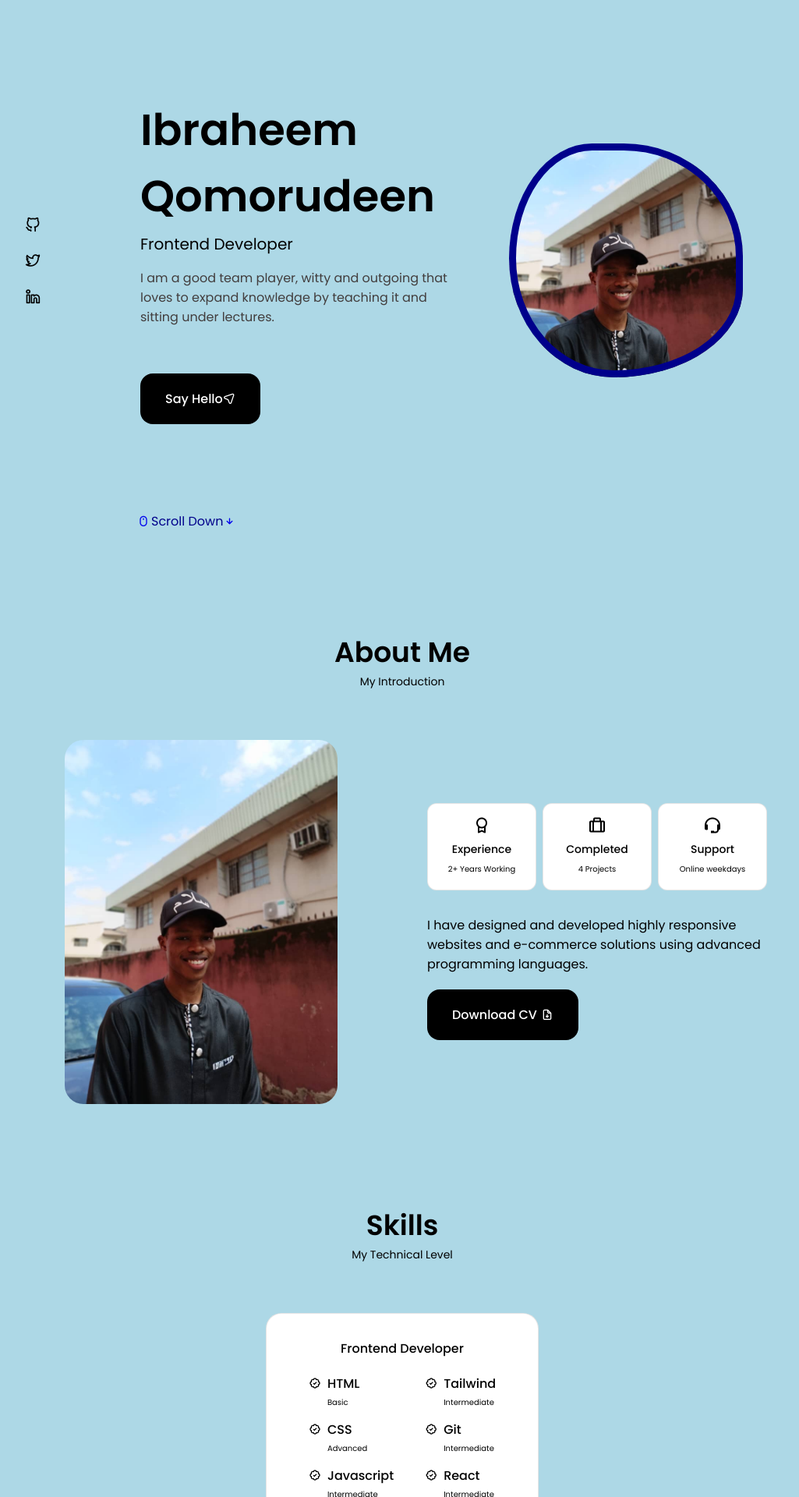
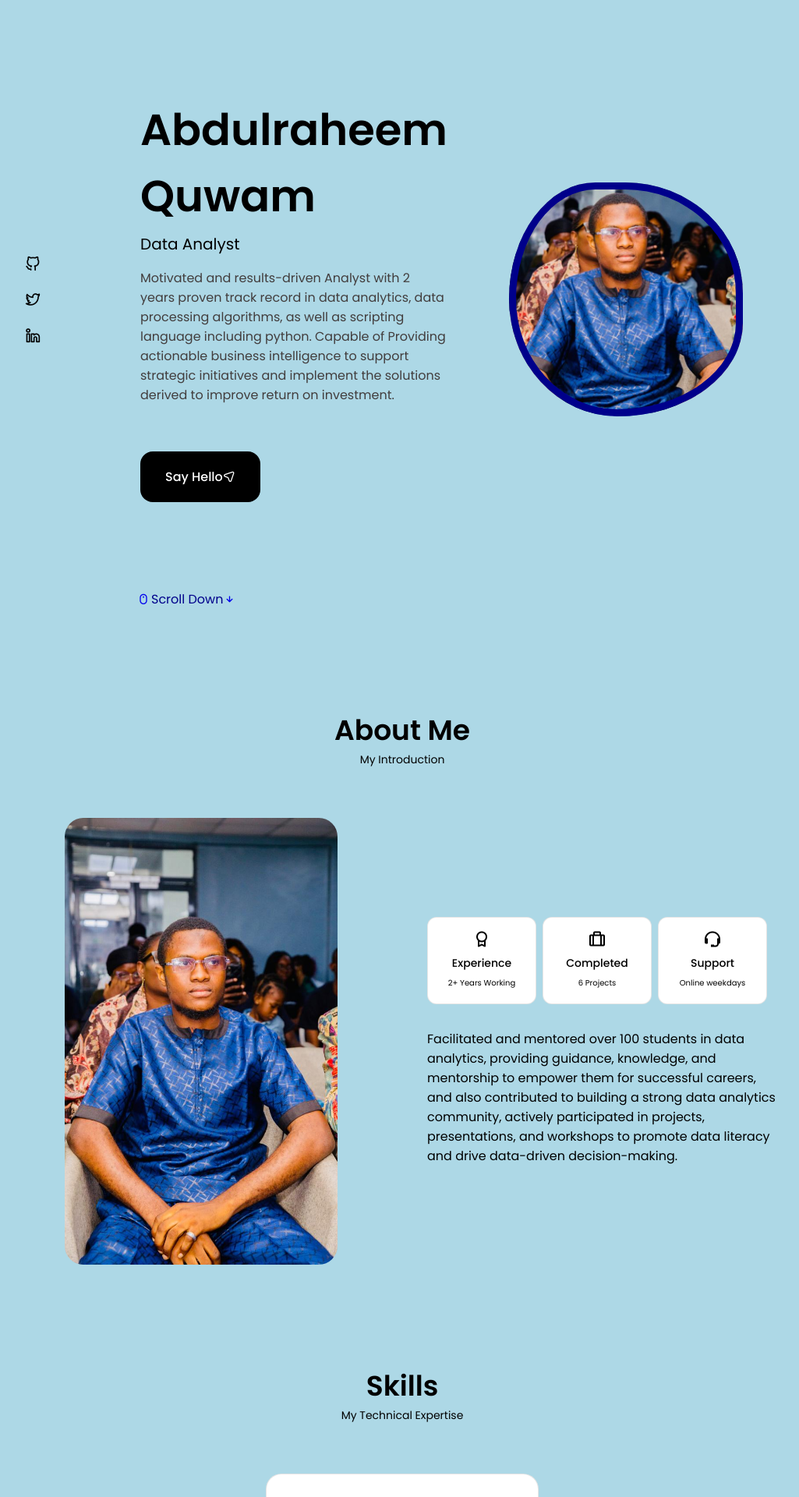
Before and after one commit to tarrmmy/Personal-Portfolio, a React (Create React App) app: page / in a window 1280 px wide. Shown: the part 60-1980 px from the top of the page at 78% size, without its empty margins (124-1149 px from the left). Built offline with nearby package versions, Linux system fonts and the light colour scheme.

Commit message:
dev changes

```diff
--- a/src/components/about/About.jsx
+++ b/src/components/about/About.jsx
@@ -1,6 +1,6 @@
 import React from 'react'
-import profile from '../../assets/profile.jpg'
-import CV from '../../assets/Ibraheem.pdf'
+import profile from '../../assets/quams.jpg'
+// import CV from '../../assets/Ibraheem.pdf'
 import Info from './info'
 import './about.css'
 
@@ -16,13 +16,14 @@ const About = () => {
             <div className="about__data">
                 <Info />
                 <p className="about__description">
-                    I have designed and developed highly responsive websites and e-commerce
-                    solutions using advanced programming languages.
+                    Facilitated and mentored over 100 students in data analytics, providing guidance,
+                    knowledge, and mentorship to empower them for successful careers, and also contributed to building a strong data analytics community, actively participated in projects, presentations, and workshops to promote data literacy and drive
+                    data-driven decision-making.
                 </p>
-                <a download="" href={CV} className="button button--flex">
+                {/* <a download="" href={CV} className="button button--flex">
                     Download CV
                     <i class="uil uil-file-download" style={{marginLeft: '5px'}}></i>
-                </a>
+                </a> */}
             </div>
         </div>
     </section>
--- a/src/components/about/info.jsx
+++ b/src/components/about/info.jsx
@@ -12,7 +12,7 @@ const Info = () => {
         <div className="about__box">
             <i class='bx bx-briefcase-alt about__icon'></i>
             <h3 className="about__title">Completed</h3>
-            <span className="about__subtitle">4 Projects</span>
+            <span className="about__subtitle">6 Projects</span>
         </div>
 
         <div className="about__box">
--- a/src/components/contact/Contact.jsx
+++ b/src/components/contact/Contact.jsx
@@ -8,7 +8,7 @@ const Contact = () => {
     const sendEmail = (e) => {
       e.preventDefault();
 
-      emailjs.sendForm('service_dthdief', 'template_3p5y6mo', form.current, 'XXn473A5KvbQD5MRH')
+      emailjs.sendForm('service_dthdief', 'template_wpkxy2f', form.current, 'RIliLaLzHEKjL7QQMkVpY')
         e.target.reset()
     };
 
@@ -25,7 +25,7 @@ const Contact = () => {
                     <div className="contact__card">
                         <i className="bx bx-mail-send contact__card-icon"></i>
                         <h3 className="contact__card-title">Email</h3>
-                        <span className="contact__card-data">tarrmmy@gmail.com</span>
+                        <span className="contact__card-data">devquams@gmail.com</span>
                         <a href="mailto:tarrmmy@gmail.com" className="contact__button">
                             Write me<i className="bx bx-right-arrow-alt contact__button-icon"></i>
                         </a>
@@ -34,7 +34,7 @@ const Contact = () => {
                     <div className="contact__card">
                         <i className="bx bxl-whatsapp contact__card-icon"></i>
                         <h3 className="contact__card-title">Whatsapp</h3>
-                        <span className="contact__card-data">+234 7026 217 770</span>
+                        <span className="contact__card-data">+234 706 913 1702</span>
                         <a href="" className="contact__button">
                             Write me<i className="bx bx-right-arrow-alt contact__button-icon"></i>
                         </a>
@@ -43,7 +43,7 @@ const Contact = () => {
                     <div className="contact__card">
                         <i className="bx bxl-twitter contact__card-icon"></i>
                         <h3 className="contact__card-title">Twitter</h3>
-                        <span className="contact__card-data">@heewritescode</span>
+                        <span className="contact__card-data">@thatquams</span>
                         <a href="" className="contact__button">
                             Write me<i className="bx bx-right-arrow-alt contact__button-icon"></i>
                         </a>
--- a/src/components/header/Header.jsx
+++ b/src/components/header/Header.jsx
@@ -7,7 +7,7 @@ const Header = () => {
     <div>
 		<header className="header">
 			<nav className="nav container">
-				<a href="index.html" className="nav__logo">Ibraheem</a>
+				<a href="index.html" className="nav__logo">Quams 👑</a>
 				<div className={Toggle ? "nav__menu show-menu" : "nav__menu"}>
 					<ul className="nav__list grid">
 						<li className="nav__item">
@@ -17,7 +17,7 @@ const Header = () => {
 						</li>
 						<li className="nav__item">
 							<a href="#about" className="nav__link">
-								<i className="uil uil-user nav__icon"></i>About Us
+								<i className="uil uil-user nav__icon"></i>About
 							</a>
 						</li>
 						<li className="nav__item">
@@ -30,11 +30,11 @@ const Header = () => {
 								<i className="uil uil-briefcase-alt nav__icon"></i>Services
 							</a>
 						</li>
-						<li className="nav__item">
+						{/* <li className="nav__item">
 							<a href="#portfolio" className="nav__link">
 								<i className="uil uil-scenery nav__icon"></i>Portfolio
 							</a>
-						</li>
+						</li> */}
 						<li className="nav__item">
 							<a href="#contact" className="nav__link">
 								<i className="uil uil-message nav__icon"></i>Contact
--- a/src/components/home/Data.jsx
+++ b/src/components/home/Data.jsx
@@ -5,10 +5,13 @@ import './home.css'
 const Data = () => {
   return (
     <div className='home__data'>
-        <h1 className="home__title">Ibraheem Qomorudeen</h1>
-        <h3 className="home__subtitle">Frontend Developer</h3>
+        <h1 className="home__title">Abdulraheem Quwam</h1>
+        <h3 className="home__subtitle">Data Analyst</h3>
         <p className="home__description">
-          I am a good team player, witty and outgoing that loves to expand knowledge by teaching it and sitting under lectures.
+          Motivated and results-driven Analyst with 2 years proven track record in data analytics,
+          data processing algorithms, as well as scripting language including python. Capable of
+          Providing actionable business intelligence to support strategic initiatives and implement
+          the solutions derived to improve return on investment.
         </p>
         <a href="#contact" className="button button--flex">
             Say Hello
--- a/src/components/home/Social.jsx
+++ b/src/components/home/Social.jsx
@@ -4,13 +4,13 @@ import './home.css'
 const Social = () => {
   return (
     <div className='home__social'>
-        <a href="https://github.com/tarrmmy" className="home__social-icon" target='_blank' rel="noreferrer">
+        <a href="https://github.com/thatquams" className="home__social-icon" target='_blank' rel="noreferrer">
             <i class="uil uil-github-alt"></i>
         </a>
-        <a href="https://twitter.com/heewritescode" className="home__social-icon" target='_blank' rel="noreferrer">
+        <a href="https://twitter.com/thatquams" className="home__social-icon" target='_blank' rel="noreferrer">
             <i class="uil uil-twitter-alt"></i>
         </a>
-        <a href="https://www.linkedin.com/in/qomorudeenibraheem/" className="home__social-icon" target='_blank' rel="noreferrer">
+        <a href="https://www.linkedin.com/in/abdulraheem-quwam-b108b322b/" className="home__social-icon" target='_blank' rel="noreferrer">
             <i class="uil uil-linkedin-alt"></i>
         </a>
     </div>
--- a/src/components/home/home.css
+++ b/src/components/home/home.css
@@ -58,7 +58,7 @@
 }
 
 .home__img {
-    background: url(../../assets/profile.jpg);
+    background: url(../../assets/quams.jpg);
     background-repeat: no-repeat;
     background-position: center;
     background-size: cover;
--- a/src/components/qualification/Qualification.jsx
+++ b/src/components/qualification/Qualification.jsx
@@ -50,11 +50,11 @@ const Qualification = () => {
                 >
                     <div className="qualification__data">
                         <div>
-                            <h3 className="qualification__title">Power Bi</h3>
-                            <span className="qualification__subtitle">TechEnd Incubation</span>
+                            <h3 className="qualification__title">Economics</h3>
+                            <span className="qualification__subtitle">Miva Open University</span>
                             <div className="qualification__calendar">
                                 <i className="uil uil-calendar-alt"></i>
-                                2021-2022
+                                2023-2027
                             </div>
                         </div>
 
@@ -72,18 +72,18 @@ const Qualification = () => {
                         </div>
 
                         <div>
-                            <h3 className="qualification__title">Computer Science</h3>
-                            <span className="qualification__subtitle">Lagos State University</span>
+                            <h3 className="qualification__title">High School Diploma</h3>
+                            <span className="qualification__subtitle">Talent Model College</span>
                             <div className="qualification__calendar">
                                 <i className="uil uil-calendar-alt"></i>
-                                2023-Present
+                                2013-2019
                             </div>
                         </div>
 
 
                     </div>
 
-                    <div className="qualification__data">
+                    {/* <div className="qualification__data">
                         <div>
                             <h3 className="qualification__title">Data Analyst</h3>
                             <span className="qualification__subtitle">TechEnd</span>
@@ -116,7 +116,7 @@ const Qualification = () => {
                         </div>
 
 
-                    </div>
+                    </div> */}
                 </div>
 
                 <div
@@ -128,11 +128,11 @@ const Qualification = () => {
                 >
                     <div className="qualification__data">
                         <div>
-                            <h3 className="qualification__title">Web Development</h3>
-                            <span className="qualification__subtitle">Techend Incubation</span>
+                            <h3 className="qualification__title">Data Analysis Instructor</h3>
+                            <span className="qualification__subtitle">Innkeeper's Hub, Magodo</span>
                             <div className="qualification__calendar">
                                 <i className="uil uil-calendar-alt"></i>
-                                2021-2022
+                                January 2023-Present
                             </div>
                         </div>
 
@@ -150,11 +150,11 @@ const Qualification = () => {
                         </div>
 
                         <div>
-                            <h3 className="qualification__title">Computer Science</h3>
-                            <span className="qualification__subtitle">Lagos State University</span>
+                            <h3 className="qualification__title">Data Analyst Associate</h3>
+                            <span className="qualification__subtitle">Neo Docto Inc.</span>
                             <div className="qualification__calendar">
                                 <i className="uil uil-calendar-alt"></i>
-                                2023-Present
+                                March 2022-August 2022
                             </div>
                         </div>
 
@@ -163,11 +163,11 @@ const Qualification = () => {
 
                     <div className="qualification__data">
                         <div>
-                            <h3 className="qualification__title">Web Designing</h3>
-                            <span className="qualification__subtitle">Techend</span>
+                            <h3 className="qualification__title">Freelance Data Scientist</h3>
+                            <span className="qualification__subtitle"></span>
                             <div className="qualification__calendar">
                                 <i className="uil uil-calendar-alt"></i>
-                                2021-2022
+                                Dec 2021 - Oct 2022
                             </div>
                         </div>
 
--- a/src/components/skills/Frontend.jsx
+++ b/src/components/skills/Frontend.jsx
@@ -3,14 +3,14 @@ import React from 'react'
 const Frontend = () => {
   return (
     <div className='skills__content'>
-        <h3 className="skills__title">Frontend Developer</h3>
+        <h3 className="skills__title">Data Analyst</h3>
 
         <div className="skills__box">
             <div className="skills__group">
                 <div className="skills__data">
                     <i class='bx bx-badge-check' ></i>
                     <div>
-                        <h3 className="skills__name">HTML</h3>
+                        <h3 className="skills__name"> Excel</h3>
                         <span className="skills__level">Basic</span>
                     </div>
                 </div>
@@ -18,7 +18,7 @@ const Frontend = () => {
                 <div className="skills__data">
                     <i class='bx bx-badge-check' ></i>
                     <div>
-                        <h3 className="skills__name">CSS</h3>
+                        <h3 className="skills__name"> Powerpoint</h3>
                         <span className="skills__level">Advanced</span>
                     </div>
                 </div>
@@ -26,7 +26,7 @@ const Frontend = () => {
                 <div className="skills__data">
                     <i class='bx bx-badge-check' ></i>
                     <div>
-                        <h3 className="skills__name">Javascript</h3>
+                        <h3 className="skills__name"> Power BI</h3>
                         <span className="skills__level">Intermediate</span>
                     </div>
                 </div>
@@ -36,7 +36,7 @@ const Frontend = () => {
                 <div className="skills__data">
                     <i class='bx bx-badge-check' ></i>
                     <div>
-                        <h3 className="skills__name">Tailwind</h3>
+                        <h3 className="skills__name">SQL</h3>
                         <span className="skills__level">Intermediate</span>
                     </div>
                 </div>
@@ -52,7 +52,7 @@ const Frontend = () => {
                 <div className="skills__data">
                     <i class='bx bx-badge-check' ></i>
                     <div>
-                        <h3 className="skills__name">React </h3>
+                        <h3 className="skills__name">Python </h3>
                         <span className="skills__level">Intermediate</span>
                     </div>
                 </div>
--- a/src/components/skills/Skill.jsx
+++ b/src/components/skills/Skill.jsx
@@ -7,7 +7,7 @@ const Skill = () => {
   return (
     <section className="skills section" id='skills'>
         <h2 className="section__title" >Skills</h2>
-        <span className="section__subtitle">My Technical Level</span>
+        <span className="section__subtitle">My Technical Expertise</span>
 
         <div className="skills__container container grid">
             <Frontend />
```
Also changed, not shown: src/assets/quams.jpg (added).
